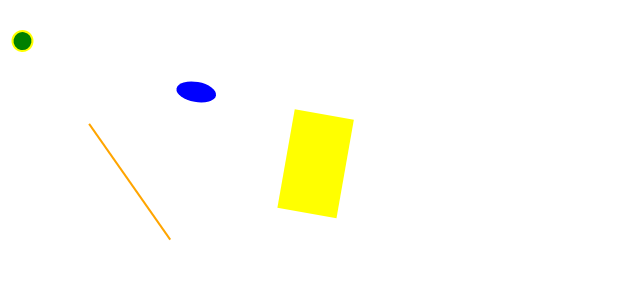
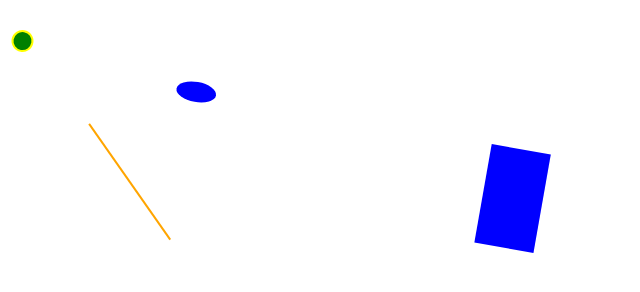
Before and after one commit to daedwards767/practicingd3, a website: page static/index.html in a window 1280 px wide. Shown: the whole page, without its empty margins (0-640 px from the left). Drawn offline with Linux system fonts and the light colour scheme.

Commit message:
added animations

```diff
--- a/static/index.html
+++ b/static/index.html
@@ -26,6 +26,11 @@
            .attr("width", 60)
            .attr("height", 100)
            .style("fill", "yellow")
+           .transition()
+           .delay(2000)
+           .duration(2000)
+           .style("fill", "blue")
+           .attr("transform", "translate(200, 0)")
 
         svg.append("circle")
             .attr("cx", 20)
```
